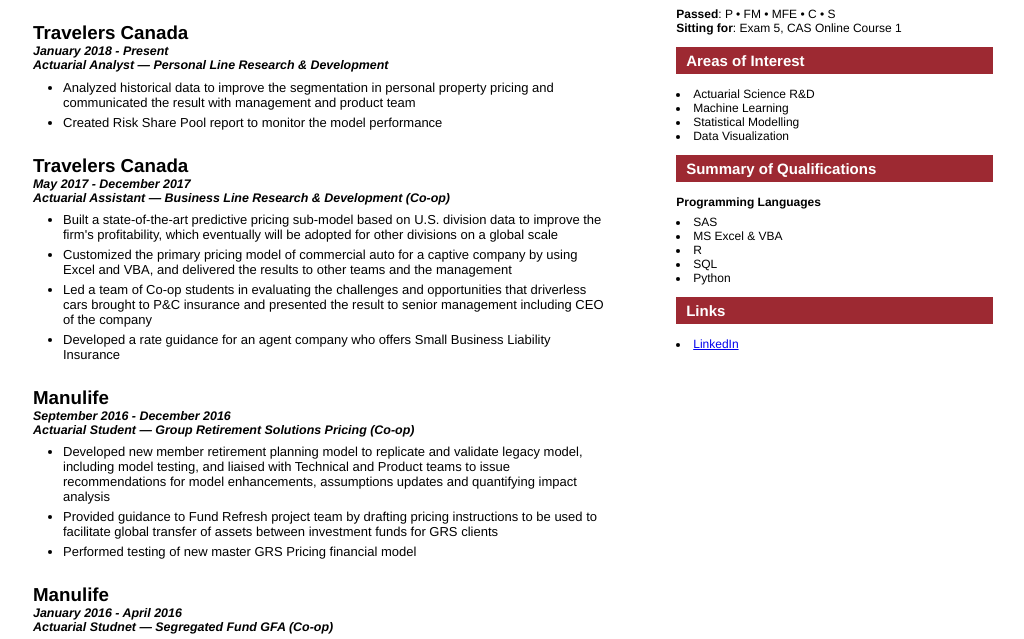
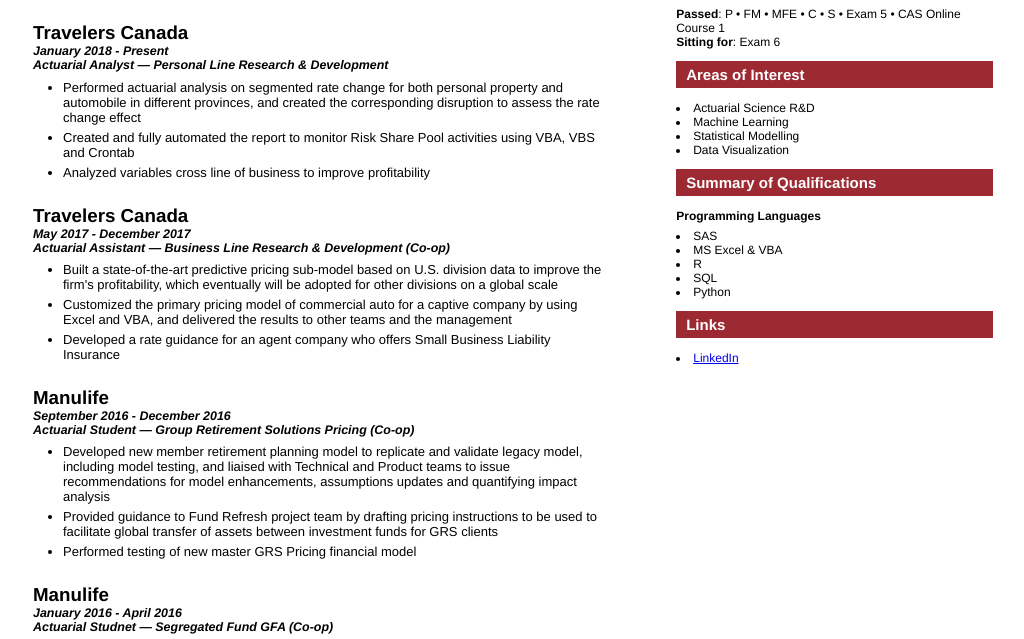
Before and after one commit to deborahyin/deborahyin.github.io, a plain HTML site: page index.html in a window 1280 px wide. Shown: the part 147-786 px from the top of the page, without its empty margins (127-1151 px from the left). Drawn offline with Linux system fonts and the light colour scheme.

Commit message:
website update

```diff
--- a/index.html
+++ b/index.html
@@ -22,8 +22,9 @@
 				<h5 id="italic">January 2018 - Present</h5>
 				<h5 id="italic">Actuarial Analyst &mdash; Personal Line Research &amp; Development</h5>
 				<ul>
-					<li>Analyzed historical data to improve the segmentation in personal property pricing and communicated the result with management and product team</li>
-					<li>Created Risk Share Pool report to monitor the model performance</li>
+					<li>Performed actuarial analysis on segmented rate change for both personal property and automobile in different provinces, and created the corresponding disruption to assess the rate change effect</li>
+					<li>Created and fully automated the report to monitor Risk Share Pool activities using VBA, VBS and Crontab </li>
+					<li>Analyzed variables cross line of business to improve profitability </li>
 				</ul>
 
 				<h4 id="company">Travelers Canada</h4>
@@ -32,7 +33,7 @@
 				<ul>
 					<li>Built a state-of-the-art predictive pricing sub-model based on U.S. division data to improve the firm's profitability, which eventually will be adopted for other divisions on a global scale</li>
 					<li>Customized the primary pricing model of commercial auto for a captive company by using Excel and VBA, and delivered the results to other teams and the management</li>
-					<li>Led a team of Co-op students in evaluating the challenges and opportunities that driverless cars brought to P&C insurance and presented the result to senior management including CEO of the company</li>
+					<!-- <li>Led a team of Co-op students in evaluating the challenges and opportunities that driverless cars brought to P&C insurance and presented the result to senior management including CEO of the company</li> -->
 					<li>Developed a rate guidance for an agent company who offers Small Business Liability Insurance</li>
 				</ul>
 
@@ -101,8 +102,8 @@
 		<section id="exam">
     	<h1>Actuarial Science Exams</h1>
       <p>
-				<b>Passed</b>: P &bullet; FM &bullet; MFE &bullet; C &bullet; S<br/>
-				<b>Sitting for</b>: Exam 5, CAS Online Course 1
+				<b>Passed</b>: P &bullet; FM &bullet; MFE &bullet; C &bullet; S &bullet; Exam 5 &bullet; CAS Online Course 1 <br/>
+				<b>Sitting for</b>: Exam 6
       </p>
     </section>
 
```
